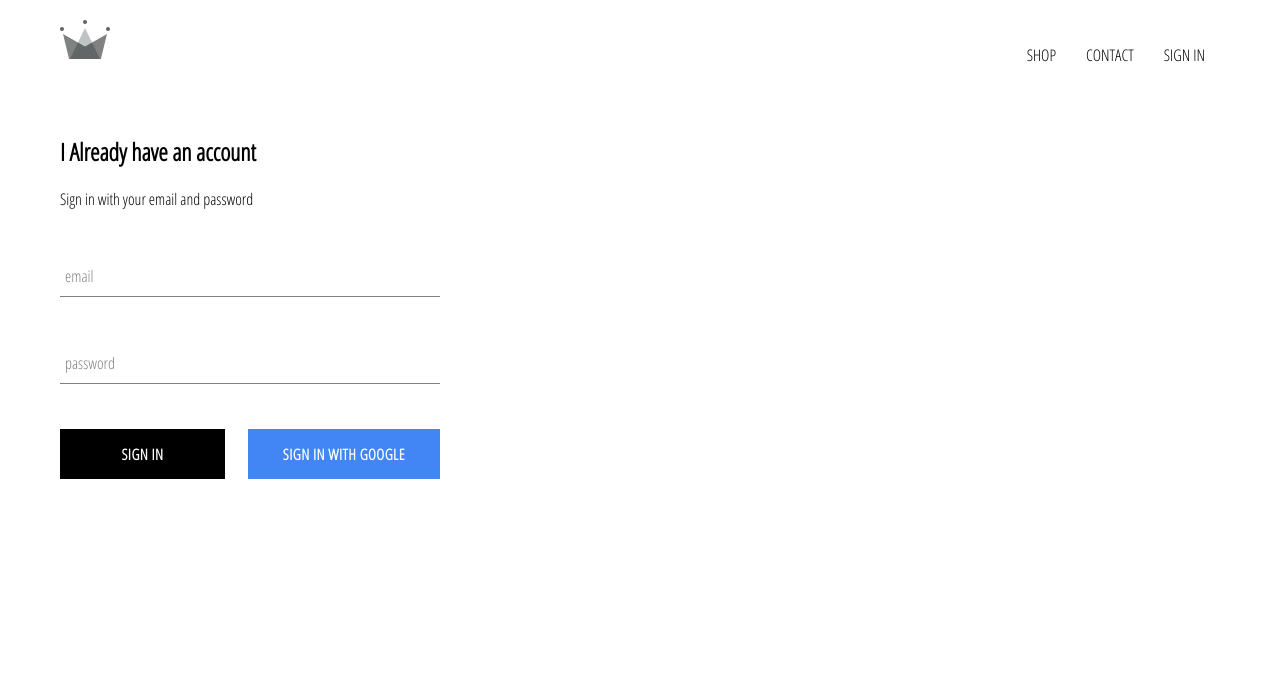
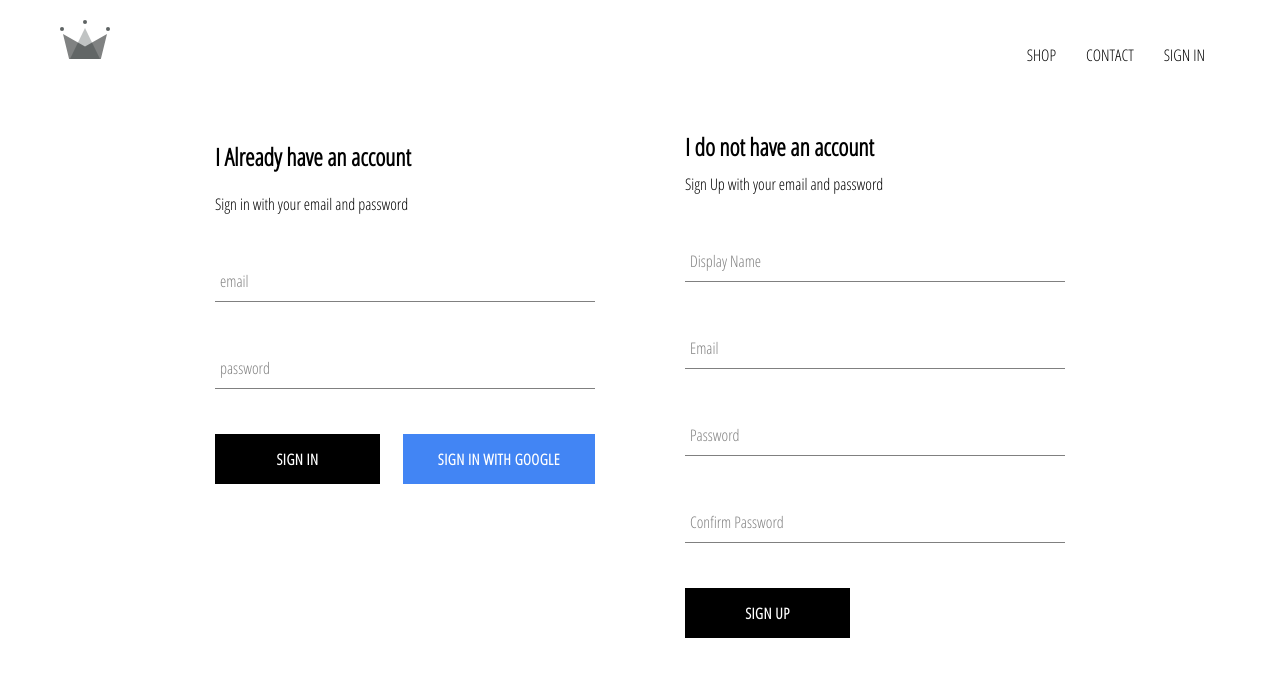
Before and after one commit to JSalCarr1989/crwn-clothing, a React (Create React App) app: page /signin in a window 1280 px wide. Shown: the top 676 px of the page. Built offline with nearby package versions, Linux system fonts and the light colour scheme; no server answers.

Commit message:
implemented firebase utils included hability to store authenticated users into firestore database

```diff
--- a/src/App.js
+++ b/src/App.js
@@ -6,7 +6,7 @@
 import SignInAndSignUpPage from './pages/sign-in-and-sign-up/sign-in-and-sign-up.component'
 
 import { Switch, Route } from 'react-router-dom'
-import { auth } from './firebase/firebase.utils'
+import { auth, createUserProfileDocument } from './firebase/firebase.utils'
 
 
 
@@ -19,17 +19,55 @@
     }
   }
 
-  unsubscribeFromAuth = null
+  unsubscribeFromAuth = null // seteamos la variable inicialmente en nulo
 
   componentDidMount() {
-    this.unsubscribeFromAuth = auth.onAuthStateChanged(user => {
-      this.setState({ currentUser: user })
+    // con el inicio de sesion en google podemos suscribirnos a este evento y retornar el usuario logueado
+    this.unsubscribeFromAuth = auth.onAuthStateChanged(async userAuth => {
 
-      console.log(user)
+      if (userAuth) {  // si el usuario esta logueado
+
+        const userRef = await createUserProfileDocument(userAuth) // tomamos la referencia del usuario que se creo en firebase
+
+
+        userRef.onSnapshot(snapShot => { /*
+                                                usamos la snapshot de la referencia para suscribirnos a cualquier cambio de
+                                                los datos o en este caso traer el primer estado de esos datos para setear
+                                                nuestro state
+                                         */
+
+          // console.log(snapShot.data())
+
+          // console.log({
+          //   currentUser: {
+          //     id: snapShot.id,
+          //     ...snapShot.data()
+          //   }
+          // })
+
+          this.setState({
+            currentUser: {
+              id: snapShot.id,
+              ...snapShot.data()
+            }
+          }, () => {
+            console.log(this.state) // si queremos revisar nuestro state al setearlo
+          })
+
+        })
+
+
+
+      } else {
+        // si el usuario no esta logueado userAuth es null y lo seteamos a nuestro state
+        this.setState({ currentUser: userAuth })
+
+      }
     })
   }
 
   componentWillUnmount() {
+    // este metodo nos ayuda a quitar nuestra suscripcion de la libreria de auth de firebase
     this.unsubscribeFromAuth()
   }
 
--- /dev/null
+++ b/src/components/sign-up/sign-up.component.jsx
@@ -0,0 +1,128 @@
+import React from 'react'
+import FormInput from '../form-input/form-input.component'
+import CustomButton from '../custom-button/custom-button.component'
+import { auth, createUserProfileDocument } from '../../firebase/firebase.utils'
+import './sign-up.styles.scss'
+
+
+class SignUp extends React.Component {
+
+    constructor() {
+        super()
+
+        this.state = {
+            displayName: '',
+            email: '',
+            password: '',
+            confirmPassword: ''
+        }
+    }
+
+    handleSubmit = async event => {
+        event.preventDefault()
+
+        const { displayName, email, password, confirmPassword } = this.state
+
+
+        if (password !== confirmPassword) {
+
+            alert("passwords don't match")
+            return
+
+        }
+
+        try {
+            // llamamos al metodo de firebase auth para crear un usuario con email y password
+            const { user } = await auth.createUserWithEmailAndPassword(email, password)
+
+            await createUserProfileDocument(user, { displayName })
+
+            this.setState({
+                displayName: '',
+                email: '',
+                password: '',
+                confirmPassword: ''
+            })
+
+
+
+        } catch (error) {
+            console.log(error)
+        }
+
+    }
+
+    handleChange = event => {
+
+        const { name, value } = event.target
+
+
+        this.setState({
+            [name]: value
+        })
+
+
+
+
+    }
+
+    render() {
+
+        const { displayName, email, password, confirmPassword } = this.state
+
+        return (
+            <div className="sign-up">
+                <h2 className="title">I do not have an account</h2>
+                <span>Sign Up with your email and password</span>
+                <form className="sign-up-form" onSubmit={this.handleSubmit}>
+
+                    <FormInput
+                        type="text"
+                        name="displayName"
+                        value={displayName}
+                        onChange={this.handleChange}
+                        label='Display Name'
+                        required
+                    />
+
+
+                    <FormInput
+                        type="email"
+                        name="email"
+                        value={email}
+                        onChange={this.handleChange}
+                        label='Email'
+                        required
+                    />
+
+                    <FormInput
+                        type="password"
+                        name="password"
+                        value={password}
+                        onChange={this.handleChange}
+                        label='Password'
+                        required
+                    />
+
+                    <FormInput
+                        type="password"
+                        name="confirmPassword"
+                        value={confirmPassword}
+                        onChange={this.handleChange}
+                        label='Confirm Password'
+                        required
+                    />
+
+                    <CustomButton type='submit'>SIGN UP</CustomButton>
+
+                </form>
+
+            </div>
+        )
+    }
+
+
+
+}
+
+export default SignUp
--- /dev/null
+++ b/src/components/sign-up/sign-up.styles.scss
@@ -0,0 +1,10 @@
+.sign-up {
+    display:flex;
+    flex-direction: column;
+
+    width: 380px;
+
+    .title {
+        margin: 10px 0;
+    }
+}
--- a/src/firebase/firebase.utils.js
+++ b/src/firebase/firebase.utils.js
@@ -11,6 +11,43 @@
     appId: "1:388213637776:web:7ba5518ed5fefd40218e15"
 };
 
+export const createUserProfileDocument = async (userAuth, additionalData) => {
+    if (!userAuth) return
+
+    const userRef = firestore.doc(`users/${userAuth.uid}`)
+
+    const snapShot = await userRef.get()
+
+
+    console.log(snapShot)
+
+    if (!snapShot.exists) { // revisamos si el usuario existe , si no existe lo creamos
+
+        const { displayName, email } = userAuth
+
+        const createdAt = new Date()
+
+        try {
+
+            await userRef.set({
+                displayName,
+                email,
+                createdAt,
+                ...additionalData
+            }) // usando la referencia de firestore con set podemos crear un nuevo documento en la base de datos
+
+        }
+        catch (error) {
+            console.log('error creating user', error.message)
+        }
+
+    }
+
+    return userRef;
+
+    // console.log(firestore.doc('users/asssaassasasa'))
+}
+
 firebase.initializeApp(config)
 
 export const auth = firebase.auth();
--- a/src/pages/sign-in-and-sign-up/sign-in-and-sign-up.component.jsx
+++ b/src/pages/sign-in-and-sign-up/sign-in-and-sign-up.component.jsx
@@ -1,10 +1,12 @@
 import React from 'react'
 import './sign-in-and-sign-up.styles.scss'
 import SignIn from '../../components/sign-in/sign-in.component'
+import SignUp from '../../components/sign-up/sign-up.component'
 
 const SignInAndSignUpPage = () => (
-    <div>
+    <div className="sign-in-sign-up">
         <SignIn />
+        <SignUp />
     </div>
 )
 
--- a/src/pages/sign-in-and-sign-up/sign-in-and-sign-up.styles.scss
+++ b/src/pages/sign-in-and-sign-up/sign-in-and-sign-up.styles.scss
@@ -0,0 +1,6 @@
+.sign-in-sign-up {
+    width: 850px;
+    display: flex;
+    justify-content: space-between;
+    margin: 30px auto;
+}
```
